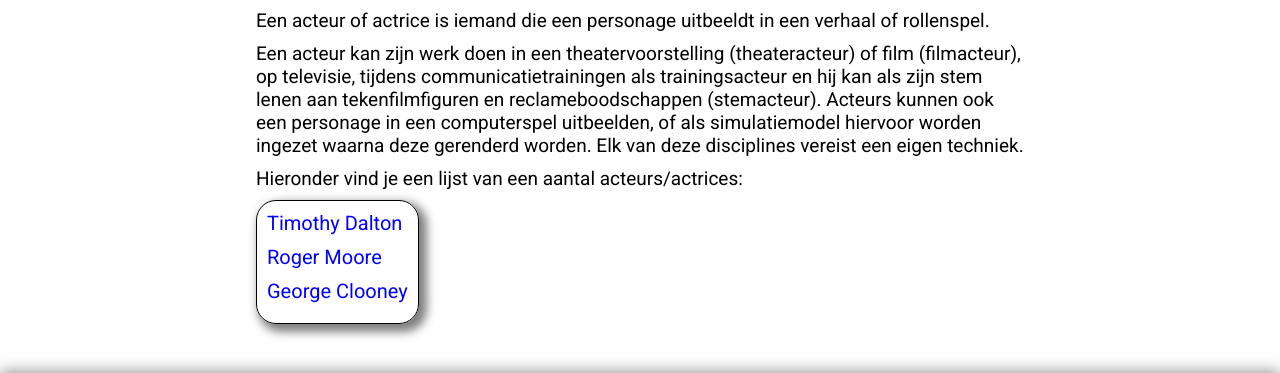
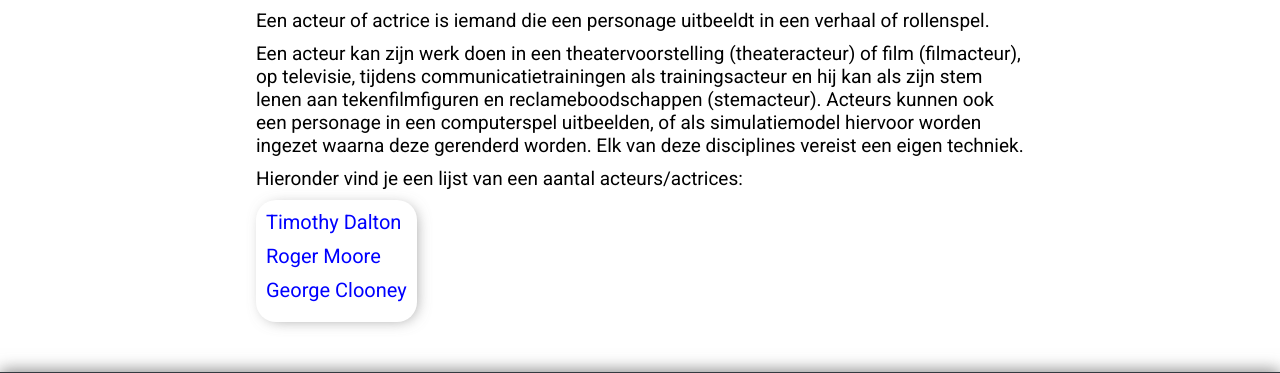
Before and after one commit to miitchel/C2-CodeCamp, a PHP site: page /C2-CodeCamp/acteurs/index.php in a window 1280 px wide. Shown: the part 164-537 px from the top of the page. Run offline with PHP 8.4, Linux system fonts and the light colour scheme; data comes from the database, SQL or seed files in the repository.

Commit message:
Box-shadow in songteksten index aangepast
De schaduw is nu subtieler maar @miitchel vindt het nog steeds niet mooi

```diff
--- a/css/main.css
+++ b/css/main.css
@@ -293,10 +293,10 @@
     display: flex;
     flex-direction: column;
     padding: 10px;
-    border: 1px solid black;
+    /* border: 1px solid black; */
     border-radius: 20px;
-    box-shadow: 5px 5px 10px 3px rgba(0,0,0,0.5);
-}
+    background-color: #fff;
+    box-shadow: 3px 2px 15px -5px rgb(103 103 103 / 75%);}
 
 /* Gereedschap Pagina */
 .gereedschap-list {
```
